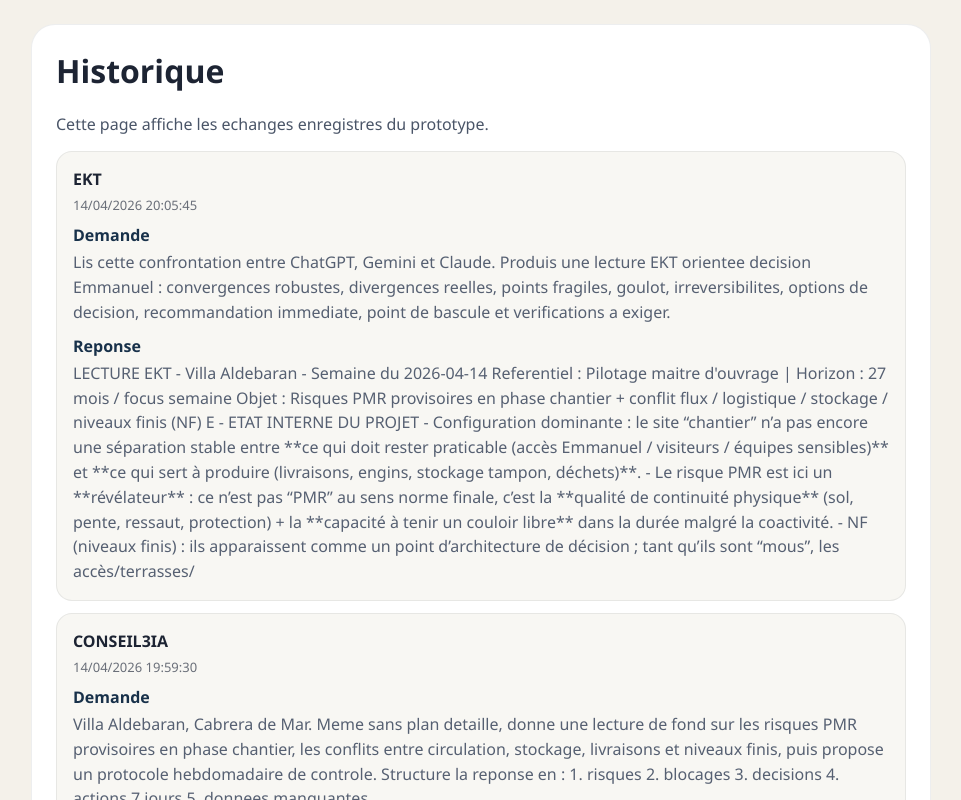
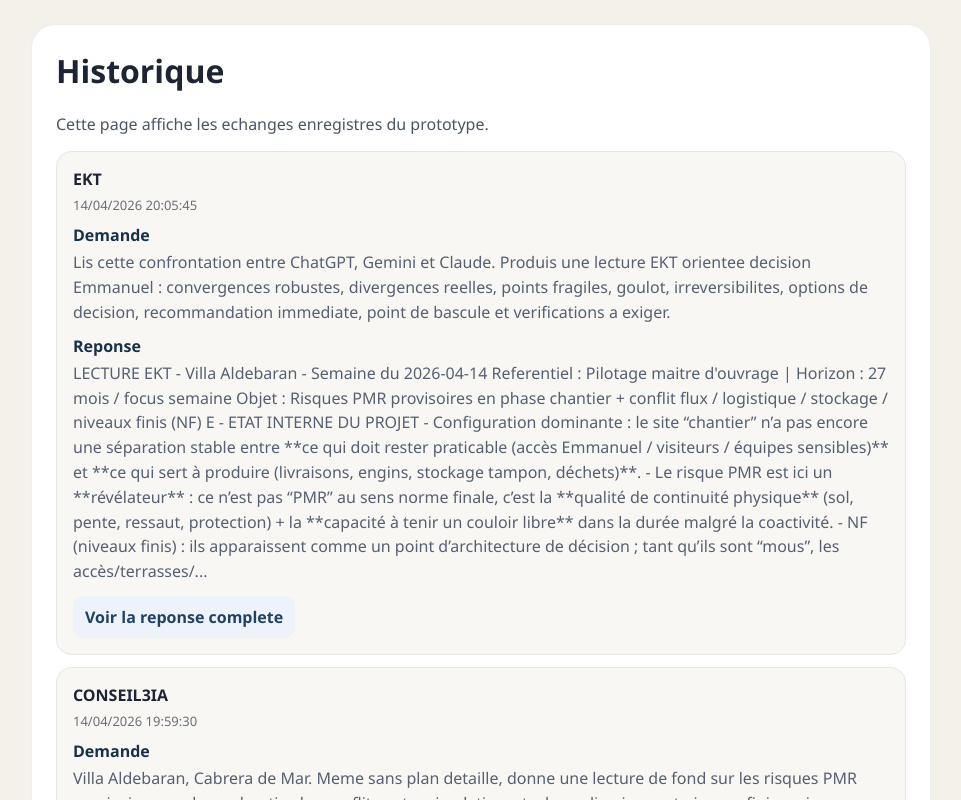
Before and after one commit to nonomanu31-cmd/villa-aldebaran-prototype, a Next.js app: page /history in a window 1280 px wide. Shown: the top 800 px of the page, without its empty margins (159-1120 px from the left). Built offline with nearby package versions, Linux system fonts and the light colour scheme.

Commit message:
Show full responses in history

```diff
--- a/components/HistoryList.tsx
+++ b/components/HistoryList.tsx
@@ -1,3 +1,6 @@
+"use client";
+
+import { useState } from "react";
 import type { AgentRunRecord } from "../lib/types";
 
 type HistoryListProps = {
@@ -5,6 +8,15 @@ type HistoryListProps = {
 };
 
 export function HistoryList({ history }: HistoryListProps) {
+  const [expandedEntries, setExpandedEntries] = useState<Record<string, boolean>>({});
+
+  const toggleEntry = (entryId: string) => {
+    setExpandedEntries((current) => ({
+      ...current,
+      [entryId]: !current[entryId],
+    }));
+  };
+
   if (history.length === 0) {
     return (
       <div style={styles.list}>
@@ -20,7 +32,13 @@ export function HistoryList({ history }: HistoryListProps) {
 
   return (
     <div style={styles.list}>
-      {history.map((entry) => (
+      {history.map((entry) => {
+        const isExpanded = expandedEntries[entry.id] ?? false;
+        const isLongResponse = entry.response.length > 900;
+        const displayedResponse =
+          isExpanded || !isLongResponse ? entry.response : `${entry.response.slice(0, 900)}...`;
+
+        return (
           <article key={entry.id} style={styles.item}>
             <strong style={styles.title}>{entry.agentId.toUpperCase()}</strong>
             <p style={styles.meta}>{new Date(entry.createdAt).toLocaleString("fr-FR")}</p>
@@ -30,9 +48,19 @@ export function HistoryList({ history }: HistoryListProps) {
             <p style={styles.label}>Demande</p>
             <p style={styles.text}>{entry.userPrompt}</p>
             <p style={styles.label}>Reponse</p>
-          <p style={styles.text}>{entry.response.slice(0, 900)}</p>
+            <p style={styles.text}>{displayedResponse}</p>
+            {isLongResponse ? (
+              <button
+                type="button"
+                onClick={() => toggleEntry(entry.id)}
+                style={styles.toggleButton}
+              >
+                {isExpanded ? "Voir moins" : "Voir la reponse complete"}
+              </button>
+            ) : null}
           </article>
-      ))}
+        );
+      })}
     </div>
   );
 }
@@ -76,4 +104,14 @@ const styles: Record<string, React.CSSProperties> = {
     color: "#566072",
     lineHeight: 1.55,
   },
+  toggleButton: {
+    marginTop: 12,
+    border: "none",
+    background: "#eef3fb",
+    color: "#214263",
+    borderRadius: 10,
+    padding: "10px 12px",
+    fontWeight: 700,
+    cursor: "pointer",
+  },
 };
```
Lines whose indentation alone changed are shown as unchanged.
